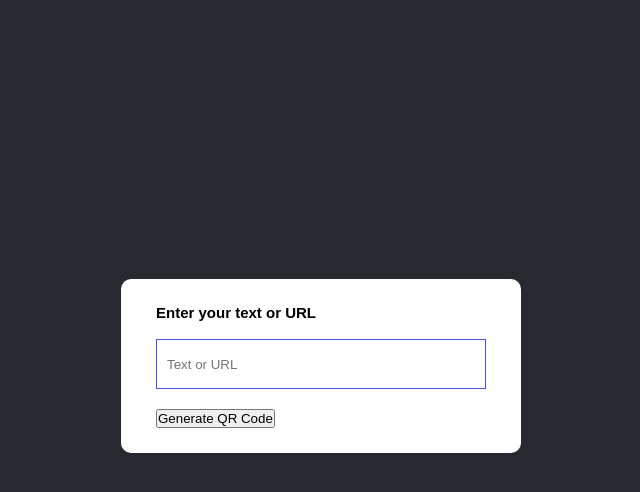
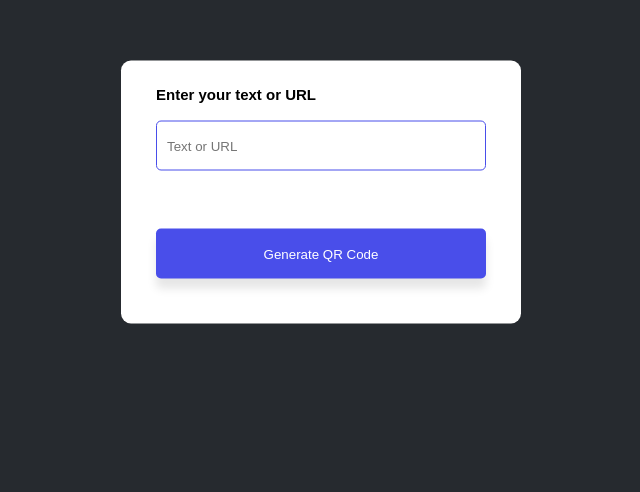
Before and after one commit to maundu55/QR-Code-Generator, a plain HTML site: page index.html in a window 1280 px wide. Shown: the part 208-700 px from the top of the page, without its empty margins (319-959 px from the left). Drawn offline with Linux system fonts and the light colour scheme.

```diff
--- a/index.html
+++ b/index.html
@@ -10,6 +10,10 @@
     <div class="container">
         <p>Enter your text or URL</p>
         <input type="text" placeholder="Text or URL">
+        <div class="imgBox">
+            <img src="" id="qrImage">
+        </div>
+
         <button>Generate QR Code</button>
     </div>
 
--- a/script.js
+++ b/script.js
@@ -0,0 +1,6 @@
+const imgBox = document.getElementById('imgBox');
+const qrImage = document.getElementById('qrImage');
+
+function generateQR(){
+
+}
--- a/style.css
+++ b/style.css
@@ -13,7 +13,7 @@
     position: absolute;
     top: 50%;
     left: 50%;
-    transform: translate(-50%, 50%);
+    transform: translate(-50%, -50%);
     background: #fff;
     border-radius: 10px;
 }
@@ -29,4 +29,18 @@
     outline: 0;
     padding: 10px;
     margin: 10px 0 20px;
+    border-radius: 5px;
 }
+.container button{
+    width: 100%;
+    height: 50px;
+    background: #494eea;
+    color: #fff;
+    border: 0;
+    outline: 0;
+    border-radius: 5px;
+    box-shadow: 0 10px 10px rgba(0, 0, 0, .1);
+    cursor: pointer;
+    margin: 20px 0;
+    font-weight: 500;
+}
```
